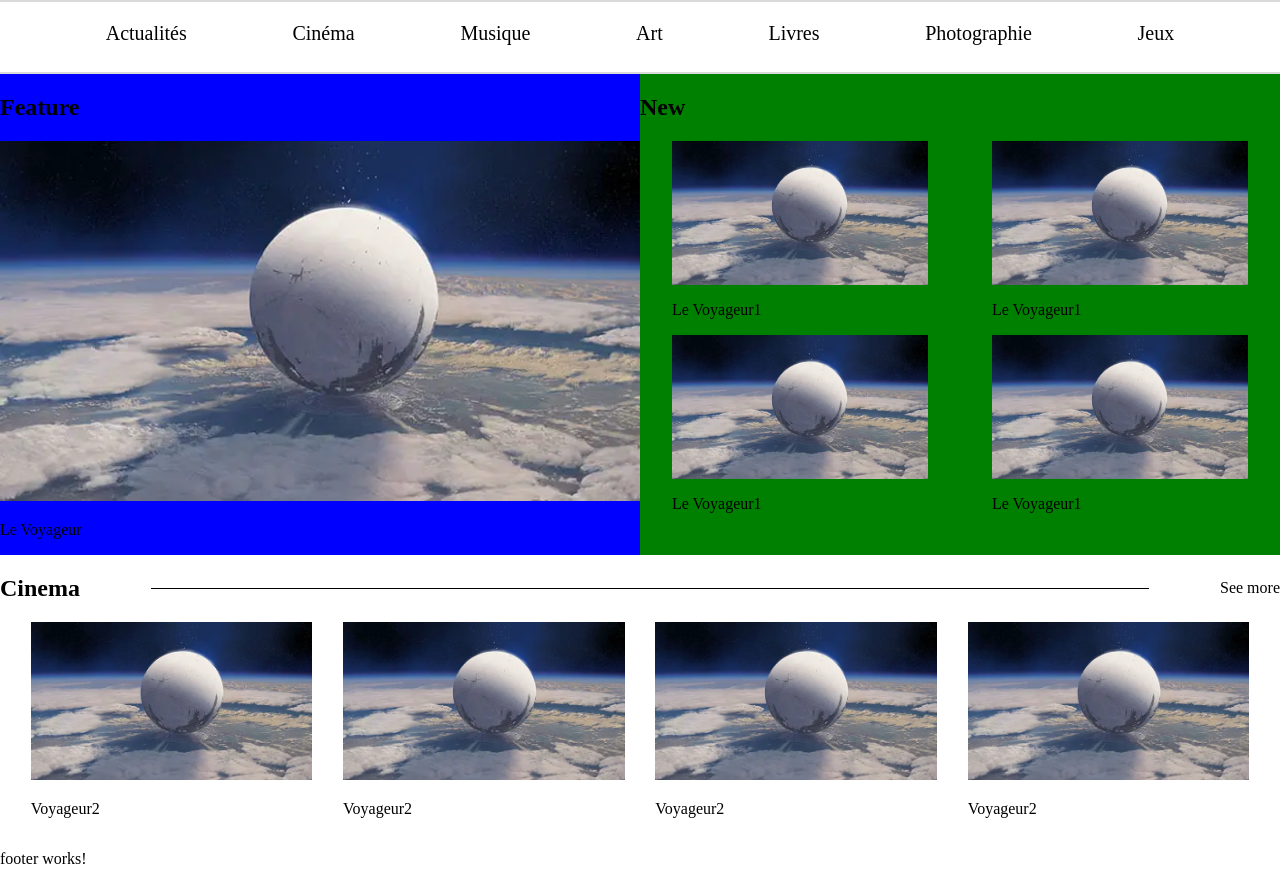
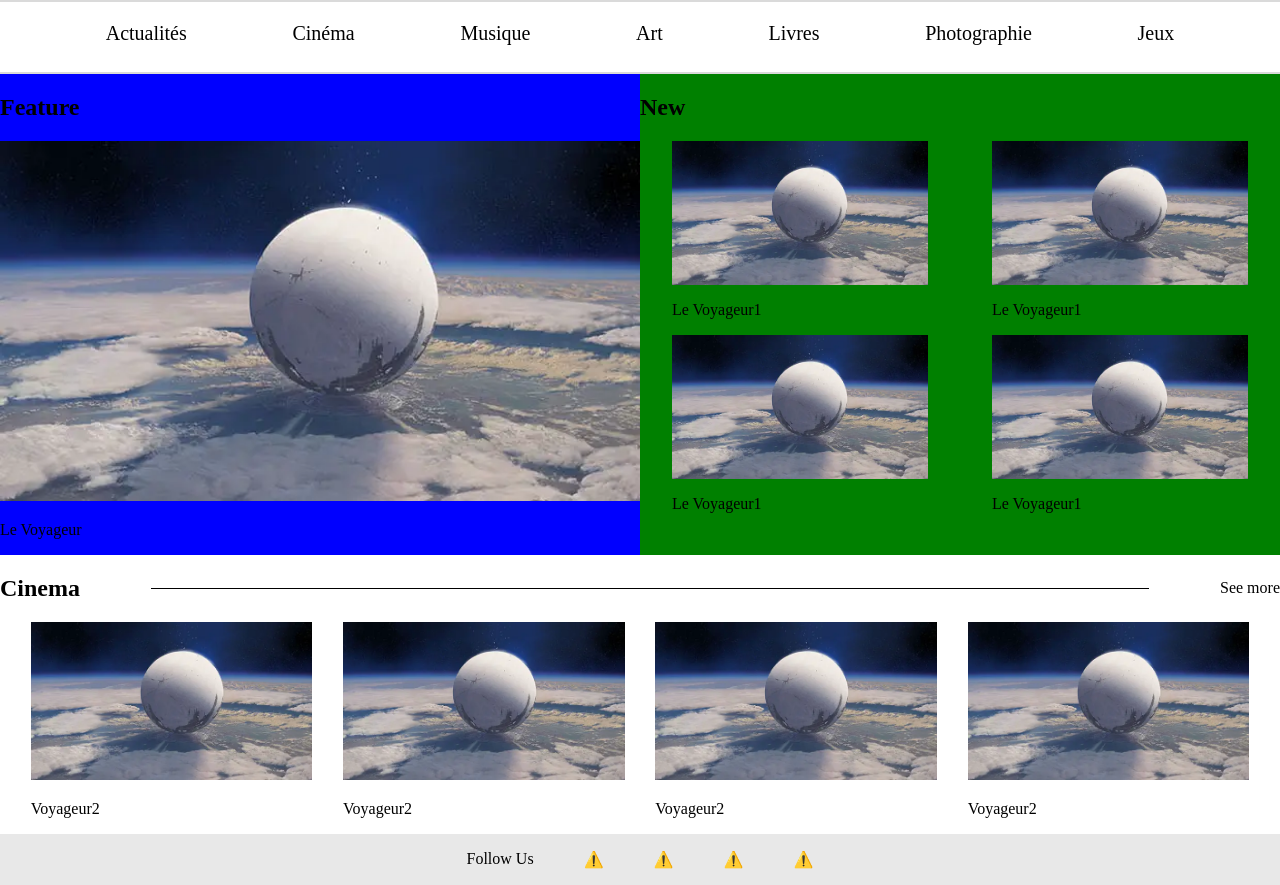
Before and after one commit to Jean-Yves2/VBlog, an Angular app: page / in a window 1280 px wide. Built offline with nearby package versions, Linux system fonts and the light colour scheme.

Commit message:
add : handler footer

```diff
--- a/src/app/Footer/footer/footer.component.html
+++ b/src/app/Footer/footer/footer.component.html
@@ -1 +1,10 @@
-<p>footer works!</p>
+<div class="footer">
+  <div class="footer_container">
+    <p>Follow Us</p>
+    <p>⚠️</p>
+    <p>⚠️</p>
+    <p>⚠️</p>
+    <p>⚠️</p>
+
+  </div>
+</div>
--- a/src/app/Footer/footer/footer.component.sass
+++ b/src/app/Footer/footer/footer.component.sass
@@ -0,0 +1,12 @@
+.footer
+  display: flex
+  align-content: center
+  justify-content: center
+  flex-direction: columns
+  background-color: #8d8d8d33
+  &_container
+    display: flex
+    align-content: center
+    justify-content: center
+    flex-direction: row
+    column-gap: 50px
```
